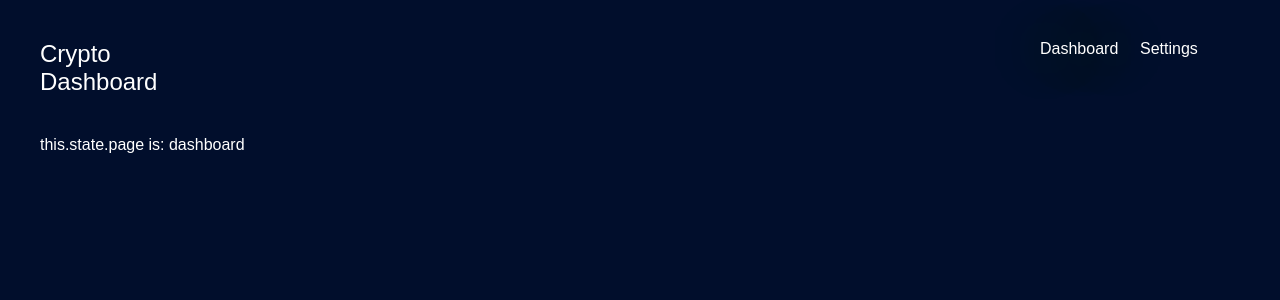
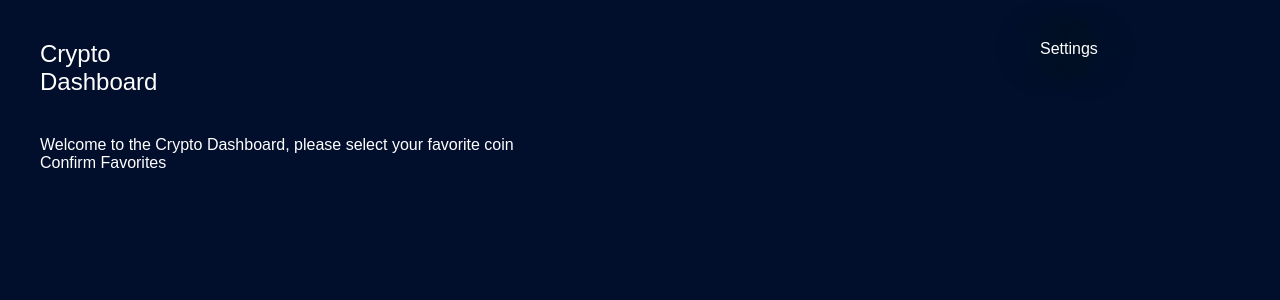
Before and after one commit to LuanB/ReactAPICryptoPriceDashboard, a React (Create React App) app: page / in a window 1280 px wide. Shown: the top 300 px of the page. Built offline with nearby package versions, Linux system fonts and the light colour scheme; the HTML template or start-up script is replaced by a standard one.

Commit message:
set up localstorage

```diff
--- a/src/App.js
+++ b/src/App.js
@@ -28,15 +28,51 @@ const Content = styled.div`
 
 `
 
+const checkFirstVisit = () => {
+  let cryptoDashData = localStorage.getItem('cryptoDash');
+  if (!cryptoDashData){
+    return {
+      firstVisit: true,
+      page: 'settings'
+    }
+  }
+  return {};
+}
+
 
 class App extends Component {
 
   state = {
-    page: 'dashboard'
+    page: 'dashboard',
+    ...checkFirstVisit()
   }
 
   displayingDashboard = () => this.state.page === 'dashboard'
   displayingSettings = () => this.state.page === 'settings'
+  firstVisitMessage = () => {
+    if(this.state.firstVisit){
+      return <div>Welcome to the Crypto Dashboard, please select your favorite coin </div>
+    }
+  }
+
+  confirmFavorites = () =>{
+    localStorage.setItem('cryptoDash', 'test');
+    this.setState({
+      firstVisit: false,
+      page: 'dashboard'
+    })
+  }
+
+  settingsContent = () => {
+    return (
+      <div>
+      {this.firstVisitMessage()}
+      <div onClick={this.confirmFavorites}>
+        Confirm Favorites
+      </div>
+    </div>
+  )
+  }
 
   render() {
     return (
@@ -46,11 +82,16 @@ class App extends Component {
       Crypto Dashboard
     </Logo>
     <div></div>
+    {!this.state.firstVisit && (
     <ControlButton onClick={() => {this.setState({page: 'dashboard'})}} active={this.displayingDashboard()}>Dashboard</ControlButton>
+  )}
     <ControlButton onClick={() => {this.setState({page: 'settings'})}} active={this.displayingSettings()}>Settings</ControlButton>
+
   </Bar>
   <Content>
-    this.state.page is:  {this.state.page}
+    {this.displayingSettings() && this.settingsContent()}
+      <div onClick={this.confirmFavorites}>
+    </div>
   </Content>
   </AppLayout>
   );
```
